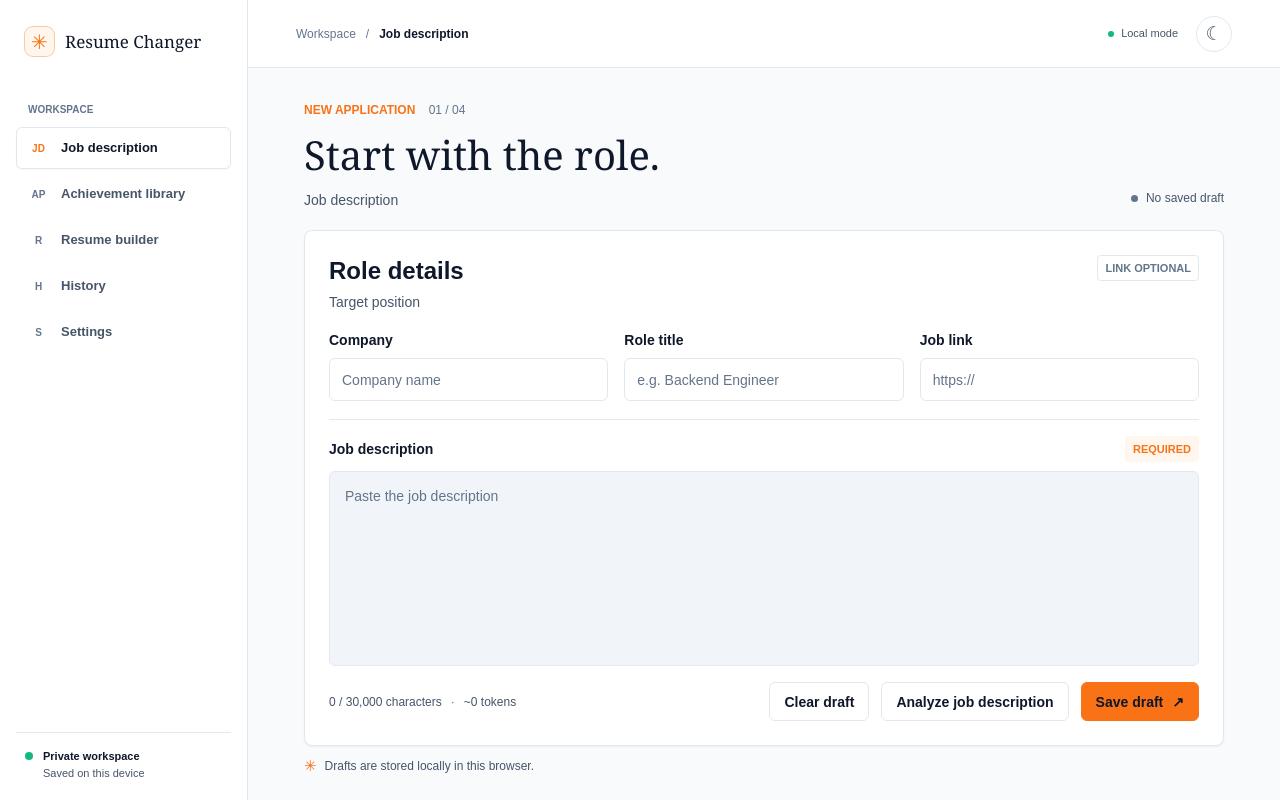
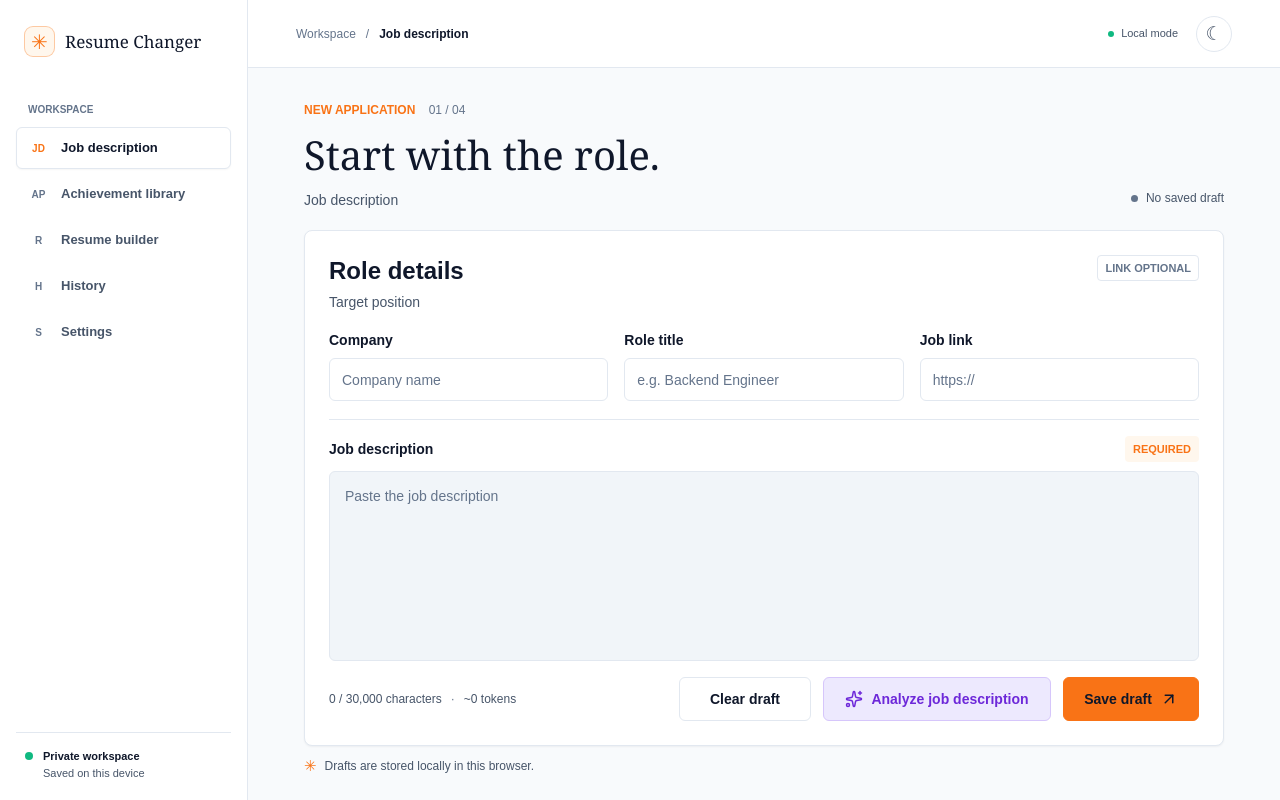
Before and after one commit to AyushGahtori/resume-changer, a Next.js app: page / in a window 1280 px wide. Built offline with nearby package versions, Linux system fonts and the light colour scheme.

Commit message:
Rebase Task 5 on Task 4 with shared CSS conventions

```diff
--- a/package.json
+++ b/package.json
@@ -17,6 +17,7 @@
   },
   "dependencies": {
     "@google/genai": "^2.29.1",
+    "lucide-react": "^1.60.0",
     "next": "^15.5.6",
     "pdfjs-dist": "^6.4.299",
     "react": "^19.1.1",
--- a/src/app/globals.css
+++ b/src/app/globals.css
@@ -662,8 +662,7 @@ h1 {
 }
 
 .form-actions button:disabled {
-  cursor: wait;
-  opacity: 0.7;
+  cursor: not-allowed;
 }
 
 .form-save-feedback {
@@ -717,6 +716,123 @@ h1 {
 .primary-button:disabled {
   cursor: wait;
   opacity: 0.65;
+}
+
+.home-action-button {
+  display: inline-flex;
+  min-width: 0;
+  min-height: 44px;
+  align-items: center;
+  justify-content: center;
+  gap: 8px;
+  padding: 0 18px;
+  border: 1px solid transparent;
+  border-radius: 6px;
+  cursor: pointer;
+  font-size: 14px;
+  font-weight: 600;
+  line-height: 20px;
+  text-align: center;
+  white-space: nowrap;
+  transition:
+    border-color 200ms ease,
+    background-color 200ms ease,
+    color 200ms ease,
+    transform 100ms ease;
+}
+
+.home-action-button svg {
+  flex: 0 0 auto;
+}
+
+.home-action-button:focus-visible {
+  outline: 3px solid var(--color-focus-ring);
+  outline-offset: 3px;
+}
+
+.home-action-button:active:not(:disabled) {
+  transform: scale(0.98);
+  transition-duration: 100ms;
+}
+
+.home-action-button:disabled {
+  cursor: not-allowed;
+  opacity: 0.58;
+}
+
+.home-action-button--ghost {
+  min-width: 132px;
+  border-color: var(--color-border);
+  background: var(--color-surface);
+  color: var(--color-text-primary);
+}
+
+.home-action-button--ghost:hover:not(:disabled) {
+  border-color: var(--color-border-strong);
+  background: var(--color-surface-alt);
+}
+
+.home-action-button--ghost:active:not(:disabled) {
+  background: var(--color-surface-hover);
+}
+
+.home-action-button--secondary {
+  min-width: 228px;
+  border-color: color-mix(
+    in srgb,
+    var(--color-violet) 20%,
+    var(--color-violet-subtle)
+  );
+  background: var(--color-violet-subtle);
+  color: var(--color-violet-strong);
+}
+
+.home-action-button--secondary:hover:not(:disabled) {
+  border-color: var(--color-violet);
+  background: var(--color-violet-light);
+  color: var(--color-text-primary);
+}
+
+.home-action-button--secondary:active:not(:disabled) {
+  border-color: var(--color-violet);
+  background: var(--color-violet);
+  color: var(--color-text-inverse);
+}
+
+.home-action-button--primary {
+  min-width: 136px;
+  border-color: var(--color-orange);
+  background: var(--color-orange);
+  color: var(--color-text-on-orange);
+}
+
+.home-action-button--primary:hover:not(:disabled) {
+  border-color: var(--color-orange-strong);
+  background: var(--color-orange-strong);
+  color: var(--color-text-on-orange-hover);
+}
+
+.home-action-button--primary:active:not(:disabled) {
+  border-color: var(--color-orange-strong);
+  background: var(--color-orange-strong);
+  color: var(--color-text-on-orange-hover);
+}
+
+.home-action-button--primary:disabled {
+  border-color: var(--color-orange-light);
+  background: var(--color-orange-light);
+  color: var(--color-text-on-orange);
+  opacity: 1;
+}
+
+.home-action-spinner {
+  animation: home-action-spin 900ms linear infinite;
+}
+
+@keyframes home-action-spin {
+  to {
+    transform: rotate(360deg);
+  }
 }
 
 button:focus-visible,
@@ -1869,6 +1985,23 @@ a:focus-visible {
   }
 }
 
+@media (max-width: 950px) and (min-width: 701px) {
+  .jd-workspace-frame .form-footer {
+    align-items: flex-start;
+    flex-direction: column;
+  }
+
+  .jd-workspace-frame .form-actions {
+    width: 100%;
+    min-width: 0;
+    flex-wrap: wrap;
+  }
+
+  .jd-workspace-frame .form-actions button {
+    flex: 1 1 auto;
+  }
+}
+
 @media (max-width: 700px) {
   .jd-page {
     --type-page-title-size: 32px;
@@ -1978,6 +2111,7 @@ a:focus-visible {
   }
 
   .form-actions button {
+    min-width: 0;
     flex: 1 1 0;
   }
 
@@ -3124,6 +3258,10 @@ a:focus-visible {
 }
 
 @media (prefers-reduced-motion: reduce) {
+  .home-action-spinner {
+    animation: none;
+  }
+
   *,
   *::before,
   *::after {
--- a/src/components/jd-workspace.tsx
+++ b/src/components/jd-workspace.tsx
@@ -1,6 +1,7 @@
 "use client";
 
 import { useEffect, useRef, useState } from "react";
+import { ArrowUpRight, LoaderCircle, Sparkles } from "lucide-react";
 import type { JobAnalysisResult } from "@/lib/ai/contracts";
 import {
   clearJobAnalysisCache,
@@ -342,30 +343,46 @@ export default function JDWorkspace() {
           </div>
           <div className="form-actions">
             <button
-              className="clear-button"
+              className="home-action-button home-action-button--ghost"
               onClick={handleClear}
               type="button"
             >
               Clear draft
             </button>
             <button
-              className="clear-button analyze-button"
+              aria-busy={analysisState === "loading"}
+              className="home-action-button home-action-button--secondary analyze-button"
               disabled={!isReady || analysisState === "loading"}
               onClick={handleAnalyze}
               type="button"
             >
-              {analysisState === "loading"
-                ? "Analyzing..."
-                : analysisState === "error"
-                  ? "Retry analysis"
-                  : "Analyze job description"}
+              {analysisState === "loading" ? (
+                <>
+                  <LoaderCircle
+                    aria-hidden="true"
+                    className="home-action-spinner"
+                    size={18}
+                  />
+                  <span>Analyzing...</span>
+                </>
+              ) : (
+                <>
+                  <Sparkles aria-hidden="true" size={18} />
+                  <span>
+                    {analysisState === "error"
+                      ? "Retry analysis"
+                      : "Analyze job description"}
+                  </span>
+                </>
+              )}
             </button>
             <button
-              className="primary-button"
+              className="home-action-button home-action-button--primary"
               disabled={!isReady}
               type="submit"
             >
-              Save draft <span aria-hidden="true">↗</span>
+              <span>Save draft</span>
+              <ArrowUpRight aria-hidden="true" size={18} />
             </button>
           </div>
         </div>
```
Also changed, not shown: 2 other files (tests, documents, lock files or other folders).
